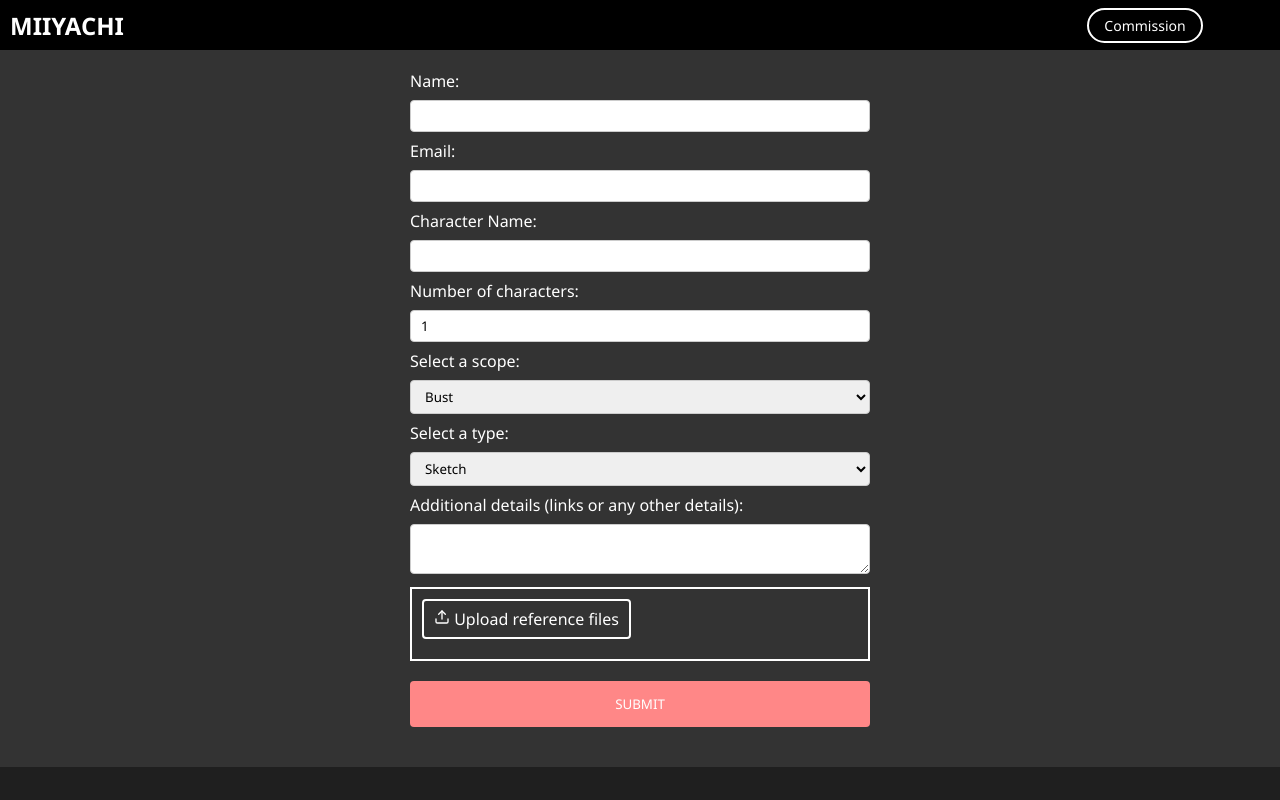
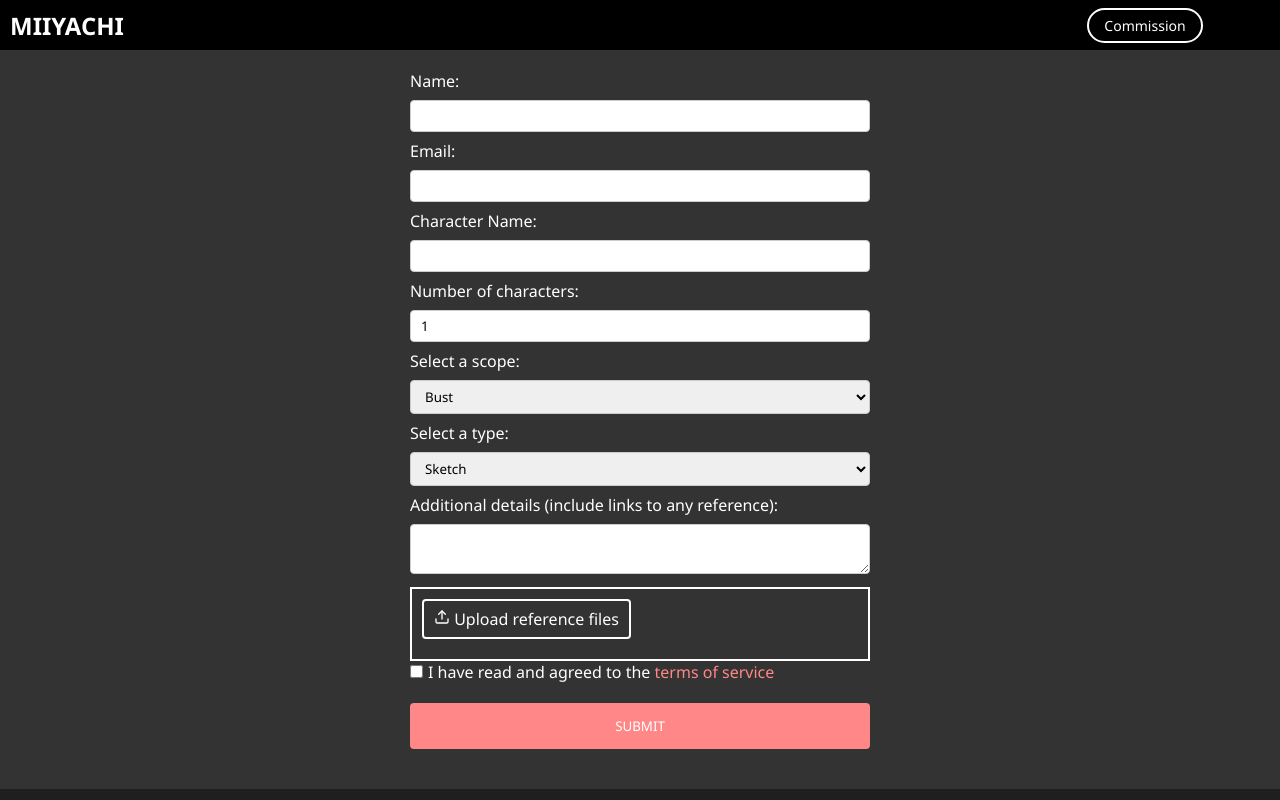
Before and after one commit to marcopolo1124/mochi-art, a Next.js app: page /order-form in a window 1280 px wide. Shown: the top 800 px of the page. Built offline with nearby package versions, Linux system fonts and the light colour scheme.

Commit message:
added agree to terms of service

```diff
--- a/src/pages/order-form.tsx
+++ b/src/pages/order-form.tsx
@@ -1,5 +1,6 @@
 import React, {useState, ChangeEvent, useEffect} from 'react'
 import {FiUpload} from 'react-icons/fi'
+import Link from 'next/link'
 
 type CommissionScope = "bust" | "half-body" | "full-body" | null
 type CommissionType = "sketch" | "colored-sketch" | "full-render" | "vtuber" | null
@@ -12,6 +13,7 @@ const OrderForm = () => {
     const [characterName, setCharacterName] = useState<string>("")
     const [numberOfCharcters, setNumberOfCharacters] = useState<number>(1)
     const [details, setDetails] = useState<string>("")
+    const [agreed, setAgreed] = useState<boolean>(false)
     const [references, setReferences] = useState<File[]>([]);
     useEffect(() => {
         console.log(references)
@@ -23,6 +25,10 @@ const OrderForm = () => {
     const removeReference = (index:number) => {
         setReferences(prev => prev.filter((_, i) => i !== index))
 
+    }
+
+    const handleCheck = () => {
+        setAgreed(prev => !prev)
     }
 
     return (
@@ -74,13 +80,16 @@ const OrderForm = () => {
                         <option value="full-render">Full Render</option>
                         <option value="vtuber">Vtuber</option>
                     </select>
-                <label htmlFor='additional-details'>Additional details (links or any other details):</label>
+                <label htmlFor='additional-details'>Additional details (include links to any reference):</label>
                 <textarea name='additional-details' onChange={(e) => {setDetails(e.target.value)}}/>
                 <div className="file-upload">
                     <label htmlFor="references" className='upload-label'><FiUpload/> Upload reference files</label>
                     <input type="file" id="references" onChange={handleFileChange} name="references" multiple />
                     {references.map((reference, index) => <FileContainer file={reference} index={index} removeReference={removeReference}/>)}
                 </div>
+
+                <input name="agree" type={"checkbox"} onClick={handleCheck} required/>
+                <label htmlFor="agree">I have read and agreed to the <Link href="/terms-of-service"><span className="terms-link">terms of service</span></Link></label>
 
 
                 <input type={"submit"} value="SUBMIT"/>
--- a/src/styles/globals.css
+++ b/src/styles/globals.css
@@ -503,6 +503,10 @@ input[type=text], input[type=email], input[type=number], select, textarea {
   /* background-color: #2f2f2f */
 }
 
+input[type=checkbox]{
+  margin-right: 5px;
+}
+
 input[type=file]{
   display: none;
 }
@@ -551,3 +555,12 @@ input[type=submit]:hover {
   padding: 10px;
   border: 2px solid white
 }
+
+.terms-link{
+  color: #ff8787
+}
+
+.terms-link:hover{
+  text-decoration: underline;
+  color: #f02d34
+}
```
